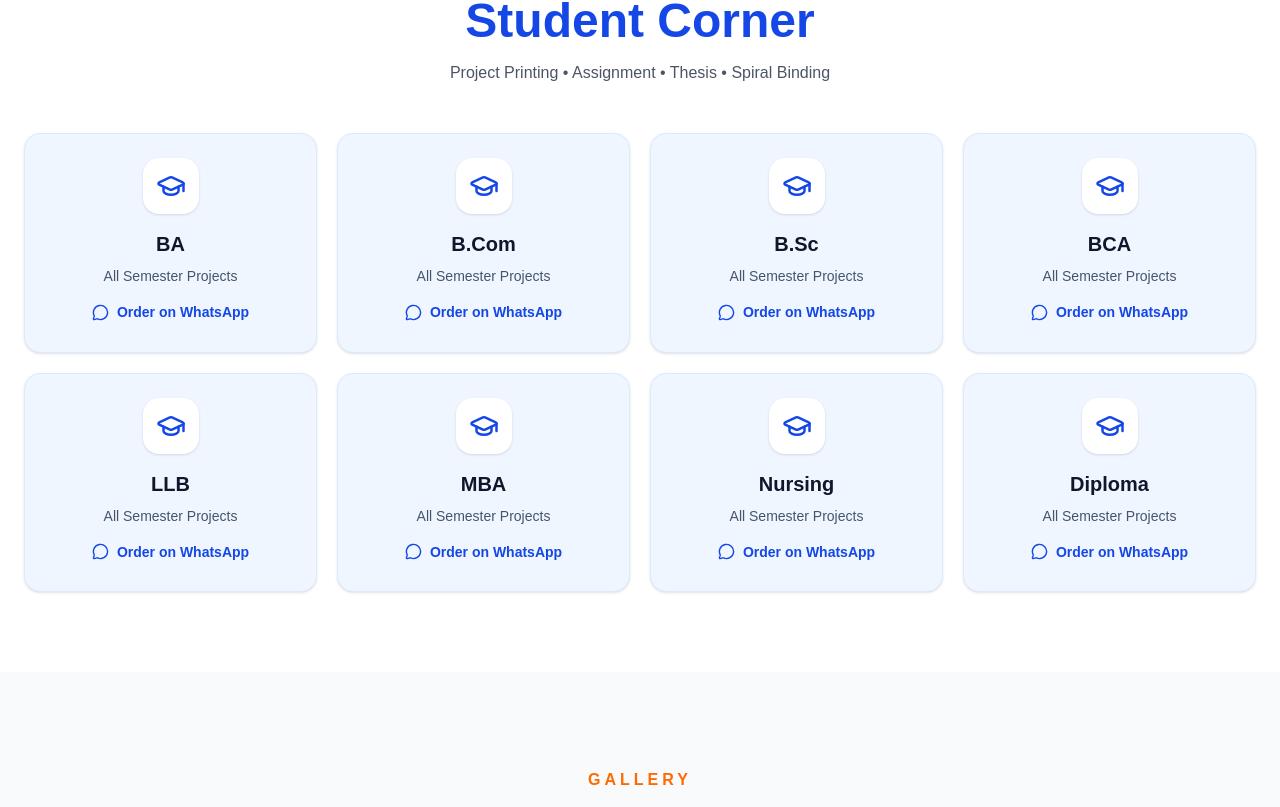
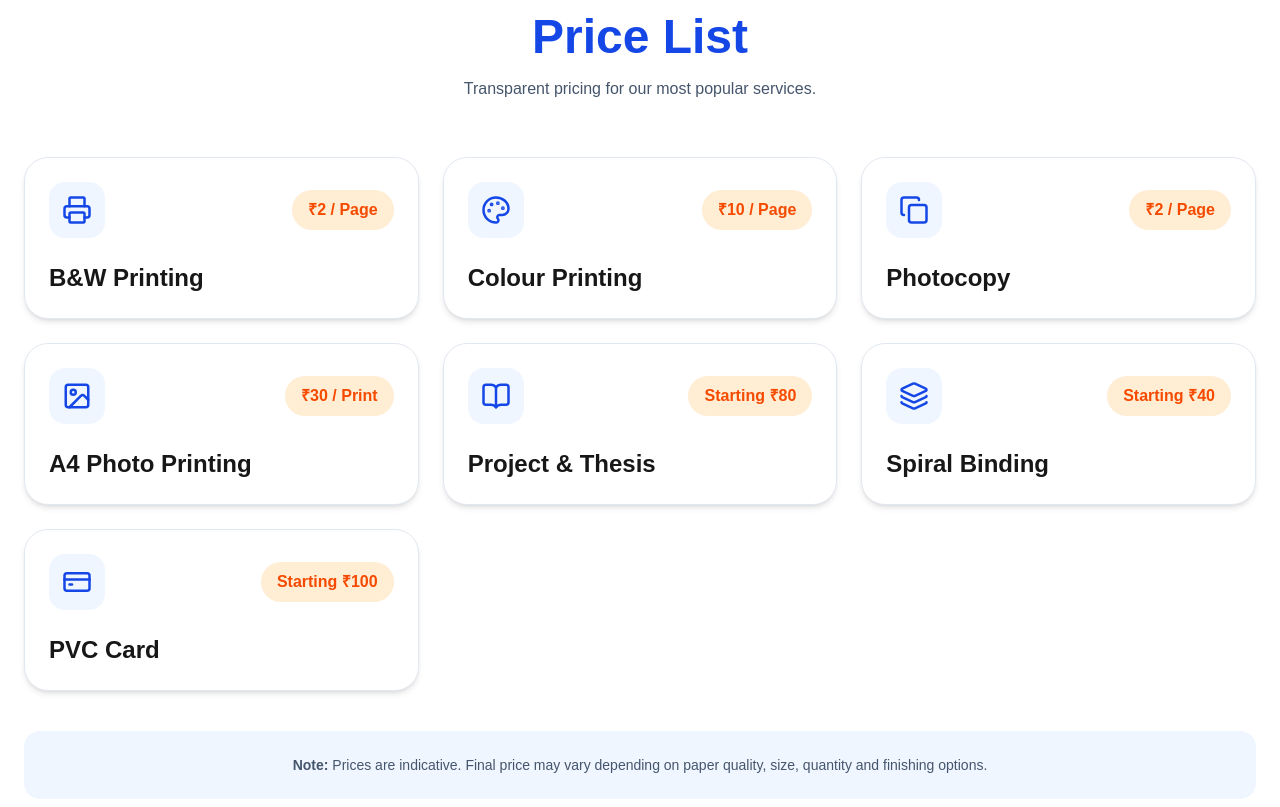
Before and after one commit to hj767818-wq/harsh-photo-state, a Next.js app: page / in a window 1280 px wide. Shown: the part 2082-2889 px from the top of the page. Built offline with nearby package versions, Linux system fonts and the light colour scheme.

Commit message:
Add price list FAQ and why choose us

```diff
--- a/app/page.tsx
+++ b/app/page.tsx
@@ -2,10 +2,13 @@ import AOSProvider from "../components/AOSProvider";
 import Navbar from "../components/Navbar";
 import Hero from "../components/Hero";
 import Services from "../components/Services";
+import PriceList from "../components/PriceList";
 import StudentCorner from "../components/StudentCorner";
 import Gallery from "../components/Gallery";
 import About from "../components/About";
+import WhyChooseUs from "../components/WhyChooseUs";
 import Reviews from "../components/Reviews";
+import FAQ from "../components/FAQ";
 import Contact from "../components/Contact";
 import Map from "../components/Map";
 import Footer from "../components/Footer";
@@ -19,10 +22,13 @@ export default function Home() {
       <Navbar />
       <Hero />
       <Services />
+      <PriceList />
       <StudentCorner />
       <Gallery />
       <About />
+      <WhyChooseUs />
       <Reviews />
+      <FAQ />
       <Contact />
       <Map />
       <Footer />
--- /dev/null
+++ b/components/FAQ.tsx
@@ -0,0 +1,87 @@
+"use client";
+
+import { ChevronDown } from "lucide-react";
+import { useState } from "react";
+
+const faqs = [
+  {
+    question: "Can I send my PDF on WhatsApp?",
+    answer:
+      "Yes, you can send your PDF or documents on WhatsApp and collect the printed copies from our shop.",
+  },
+  {
+    question: "Do you provide project and thesis printing?",
+    answer:
+      "Yes, we print projects, assignments, dissertations and thesis with spiral or hard binding.",
+  },
+  {
+    question: "Do you offer colour printing?",
+    answer:
+      "Yes, high-quality colour printing is available on different paper sizes.",
+  },
+  {
+    question: "How much time does printing take?",
+    answer:
+      "Most regular print jobs are completed on the same day depending on quantity.",
+  },
+];
+
+export default function FAQ() {
+  const [open, setOpen] = useState<number | null>(0);
+
+  return (
+    <section className="bg-slate-50 py-24" id="faq">
+      <div className="mx-auto max-w-4xl px-6">
+
+        <div className="text-center" data-aos="fade-up">
+          <p className="font-bold uppercase tracking-[0.25em] text-orange-500">
+            FAQ
+          </p>
+
+          <h2 className="mt-3 text-4xl font-black text-blue-700">
+            Frequently Asked Questions
+          </h2>
+        </div>
+
+        <div className="mt-12 space-y-5">
+
+          {faqs.map((faq, index) => (
+
+            <div
+              key={index}
+              data-aos="fade-up"
+              data-aos-delay={index * 80}
+              className="overflow-hidden rounded-2xl bg-white shadow-md"
+            >
+
+              <button
+                onClick={() =>
+                  setOpen(open === index ? null : index)
+                }
+                className="flex w-full items-center justify-between px-6 py-5 text-left font-bold"
+              >
+                {faq.question}
+
+                <ChevronDown
+                  className={`transition ${
+                    open === index ? "rotate-180" : ""
+                  }`}
+                />
+              </button>
+
+              {open === index && (
+                <div className="border-t px-6 py-5 text-slate-600">
+                  {faq.answer}
+                </div>
+              )}
+
+            </div>
+
+          ))}
+
+        </div>
+
+      </div>
+    </section>
+  );
+}
--- /dev/null
+++ b/components/PriceList.tsx
@@ -0,0 +1,123 @@
+import {
+  Printer,
+  Copy,
+  Palette,
+  Image,
+  BookOpen,
+  Layers3,
+  CreditCard,
+} from "lucide-react";
+
+const services = [
+  {
+    icon: Printer,
+    title: "B&W Printing",
+    price: "₹2 / Page",
+  },
+  {
+    icon: Palette,
+    title: "Colour Printing",
+    price: "₹10 / Page",
+  },
+  {
+    icon: Copy,
+    title: "Photocopy",
+    price: "₹2 / Page",
+  },
+  {
+    icon: Image,
+    title: "A4 Photo Printing",
+    price: "₹30 / Print",
+  },
+  {
+    icon: BookOpen,
+    title: "Project & Thesis",
+    price: "Starting ₹80",
+  },
+  {
+    icon: Layers3,
+    title: "Spiral Binding",
+    price: "Starting ₹40",
+  },
+  {
+    icon: CreditCard,
+    title: "PVC Card",
+    price: "Starting ₹100",
+  },
+];
+
+export default function PriceList() {
+  return (
+    <section className="bg-white py-24" id="price">
+      <div className="max-w-7xl mx-auto px-6">
+
+        <div
+          className="text-center"
+          data-aos="fade-up"
+        >
+          <p className="uppercase tracking-[0.25em] text-orange-500 font-bold">
+            Affordable Pricing
+          </p>
+
+          <h2 className="mt-3 text-4xl md:text-5xl font-black text-blue-700">
+            Price List
+          </h2>
+
+          <p className="mt-4 text-slate-600">
+            Transparent pricing for our most popular services.
+          </p>
+        </div>
+
+        <div className="mt-14 grid gap-6 sm:grid-cols-2 lg:grid-cols-3">
+
+          {services.map((service, index) => {
+
+            const Icon = service.icon;
+
+            return (
+
+              <div
+                key={service.title}
+                data-aos="fade-up"
+                data-aos-delay={index * 80}
+                className="rounded-3xl border border-slate-200 bg-white p-6 shadow-md transition hover:-translate-y-2 hover:border-orange-400 hover:shadow-xl"
+              >
+
+                <div className="flex items-center justify-between">
+
+                  <div className="flex h-14 w-14 items-center justify-center rounded-2xl bg-blue-50 text-blue-700">
+                    <Icon size={30} />
+                  </div>
+
+                  <span className="rounded-full bg-orange-100 px-4 py-2 font-bold text-orange-600">
+                    {service.price}
+                  </span>
+
+                </div>
+
+                <h3 className="mt-6 text-2xl font-bold">
+                  {service.title}
+                </h3>
+
+              </div>
+
+            );
+
+          })}
+
+        </div>
+
+        <div
+          className="mt-10 rounded-2xl bg-blue-50 p-6 text-center"
+          data-aos="fade-up"
+        >
+          <p className="text-sm text-slate-600">
+            <strong>Note:</strong> Prices are indicative. Final price may vary
+            depending on paper quality, size, quantity and finishing options.
+          </p>
+        </div>
+
+      </div>
+    </section>
+  );
+}
--- /dev/null
+++ b/components/WhyChooseUs.tsx
@@ -0,0 +1,98 @@
+import {
+  BadgeCheck,
+  Clock3,
+  IndianRupee,
+  MapPin,
+  Printer,
+  Users,
+} from "lucide-react";
+
+const features = [
+  {
+    icon: Printer,
+    title: "High Quality Printing",
+    desc: "Sharp and professional quality prints for every document.",
+  },
+  {
+    icon: Clock3,
+    title: "Fast Service",
+    desc: "Most printing orders are completed on the same day.",
+  },
+  {
+    icon: IndianRupee,
+    title: "Affordable Price",
+    desc: "Best quality printing at reasonable prices.",
+  },
+  {
+    icon: BadgeCheck,
+    title: "Trusted Service",
+    desc: "Reliable printing shop trusted by students and offices.",
+  },
+  {
+    icon: Users,
+    title: "Friendly Support",
+    desc: "We help customers choose the best printing solution.",
+  },
+  {
+    icon: MapPin,
+    title: "Prime Location",
+    desc: "Conveniently located at Budh Bazar, Moradabad.",
+  },
+];
+
+export default function WhyChooseUs() {
+  return (
+    <section className="bg-slate-50 py-24" id="why-us">
+      <div className="mx-auto max-w-7xl px-6">
+
+        <div className="text-center" data-aos="fade-up">
+          <p className="font-bold uppercase tracking-[0.25em] text-orange-500">
+            Why Choose Us
+          </p>
+
+          <h2 className="mt-3 text-4xl font-black text-blue-700 sm:text-5xl">
+            Why Customers Trust Harsh Photo State
+          </h2>
+
+          <p className="mt-5 text-slate-600">
+            Quality, speed and customer satisfaction are our top priorities.
+          </p>
+        </div>
+
+        <div className="mt-14 grid gap-6 md:grid-cols-2 lg:grid-cols-3">
+
+          {features.map((item, index) => {
+
+            const Icon = item.icon;
+
+            return (
+              <div
+                key={item.title}
+                data-aos="fade-up"
+                data-aos-delay={index * 80}
+                className="rounded-3xl bg-white p-7 shadow-md transition hover:-translate-y-2 hover:shadow-xl"
+              >
+
+                <div className="flex h-16 w-16 items-center justify-center rounded-2xl bg-blue-50 text-blue-700">
+                  <Icon size={32} />
+                </div>
+
+                <h3 className="mt-6 text-xl font-bold">
+                  {item.title}
+                </h3>
+
+                <p className="mt-3 text-slate-600 leading-7">
+                  {item.desc}
+                </p>
+
+              </div>
+            );
+
+          })}
+
+        </div>
+
+      </div>
+    </section>
+  );
+}
```
